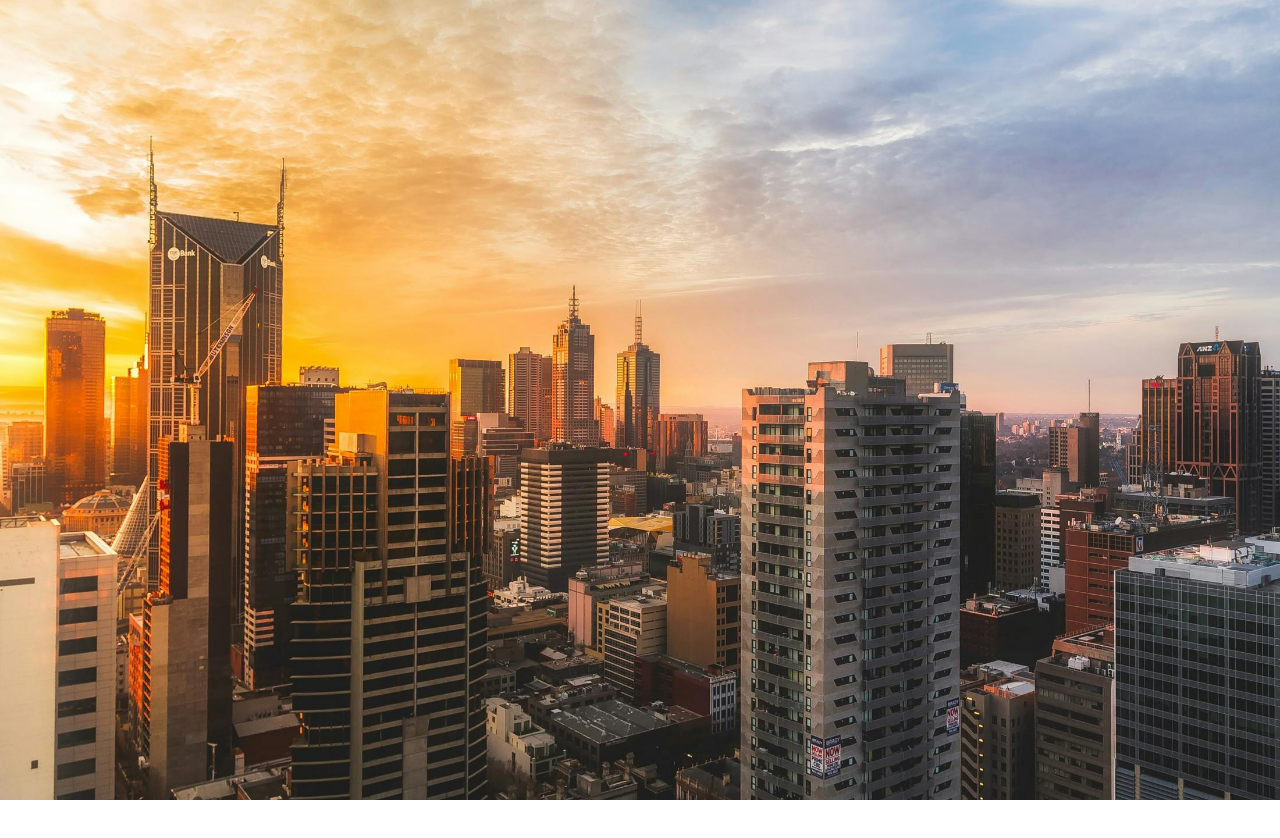
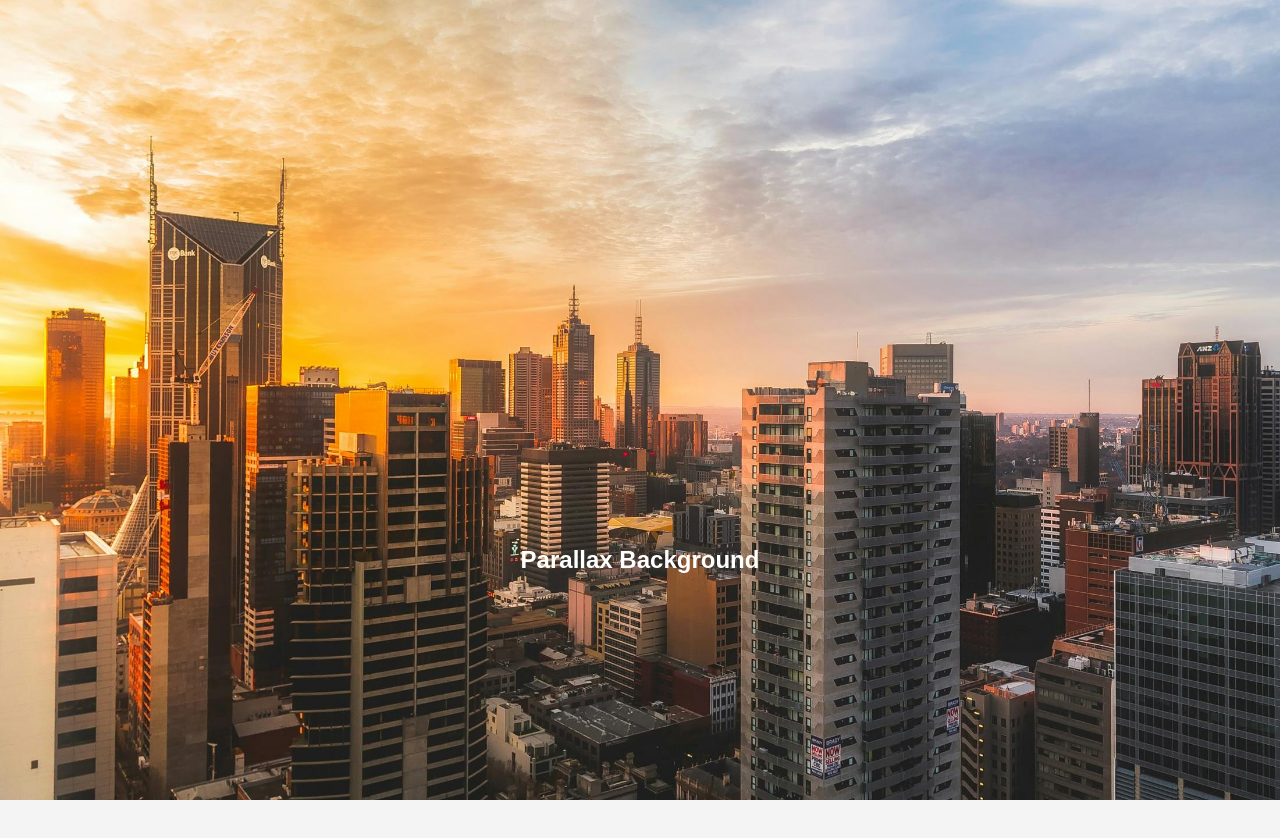
Before and after one commit to jayrodgalaus/dolmarsite, a website: page dist/index.html in a window 1280 px wide. Shown: the top 838 px of the page. Drawn offline with nearby package versions, Linux system fonts and the light colour scheme.

Commit message:
Update index.html

```diff
--- a/dist/index.html
+++ b/dist/index.html
@@ -44,11 +44,9 @@
     </style>
 </head>
 <body>
-    <section>
-        <div class="rellax" data-rellax-speed="2" id="section1">
-        </div>
+    <section style="height: 100vh; background-image: url('assets/img/1.jpg'); background-size: cover; background-position: center; background-attachment: fixed;">
+        <h1 style="color: white; text-align: center; padding-top: 40vh;">Parallax Background</h1>
     </section>
-    <section></section>
     <section style="height: 100vh; background-color: #f4f4f4;">
         <h2 style="text-align: center; padding-top: 40vh;">Scroll to See the Effect!</h2>
     </section>
```
